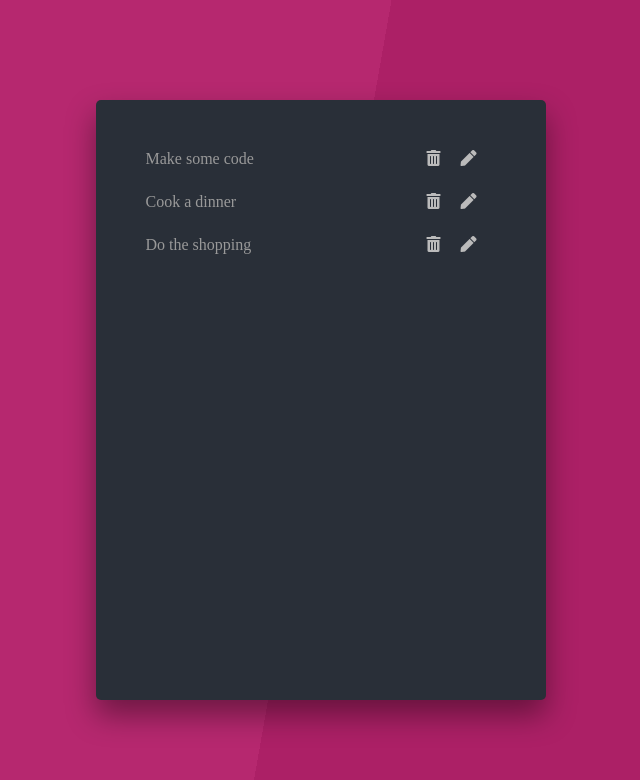
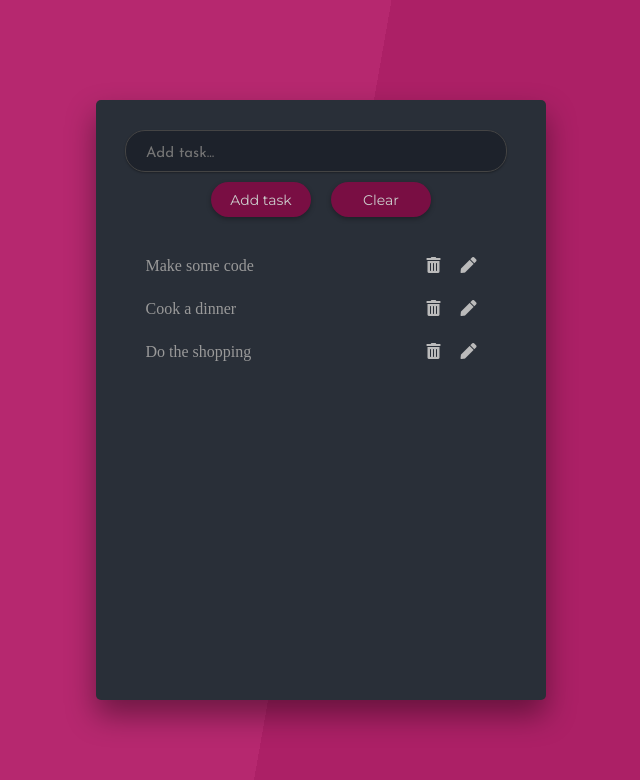
Before and after one commit to MakarCodes/task-manager-react-ts, a React (Create React App) app: page / in a window 1280 px wide. Shown: the top 780 px of the page, without its empty margins (319-959 px from the left). Built offline with nearby package versions, Linux system fonts and the light colour scheme.

Commit message:
Add TaskForm component

```diff
--- a/src/App.tsx
+++ b/src/App.tsx
@@ -1,6 +1,7 @@
 import React from 'react';
 import TaskListContextProvider from './context/TaskListContex';
 import TaskList from './components/TaskList';
+import TaskForm from './components/TaskForm';
 
 function App() {
   return (
@@ -9,6 +10,7 @@
         <div className='container'>
           <div className='app-wrapper'>
             <div className='main'>
+              <TaskForm />
               <TaskList />
             </div>
           </div>
--- /dev/null
+++ b/src/components/TaskForm.tsx
@@ -0,0 +1,24 @@
+import React from 'react';
+
+export interface TaskFormProps {}
+
+const TaskForm: React.SFC<TaskFormProps> = () => {
+  return (
+    <form className='form'>
+      <input
+        type='text'
+        className='task-input'
+        placeholder='Add task...'
+        required
+      />
+      <div className='buttons'>
+        <button type='submit' className='btn add-task-btn'>
+          Add task
+        </button>
+        <button className='btn clear-btn'>Clear</button>
+      </div>
+    </form>
+  );
+};
+
+export default TaskForm;
```
